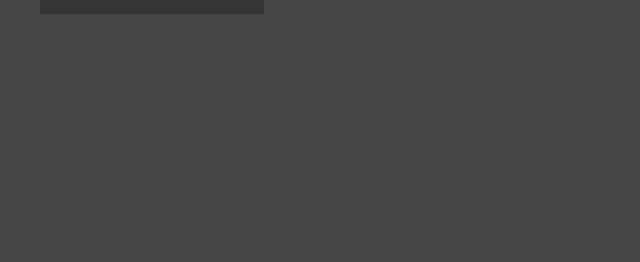
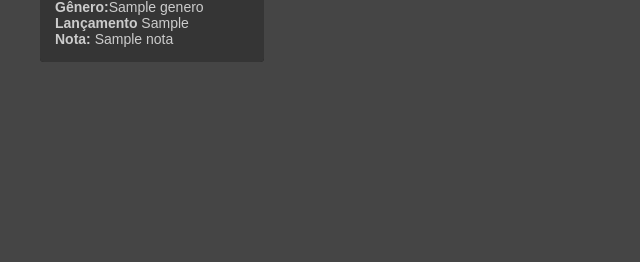
Before and after one commit to sophianaderf/catalogo-de-filmes, a Flask app: page /filme in a window 1280 px wide. Shown: the part 538-800 px from the top of the page, without its empty margins (0-640 px from the left). Run offline with Flask 3, Linux system fonts and the light colour scheme; a database or web service that is not in the repository returns one stand-in record (values such as "Sample title"); some libraries are stand-ins or nearby versions.

Commit message:
atualizando informações aula 21/10

```diff
--- a/templates/index.html
+++ b/templates/index.html
@@ -27,8 +27,15 @@
                 <div class="card-content">
                     <h3>{{ filme.titulo }}</h3>
                     <img src="{{ filme.capa_url }}" class="card-img">
+                    <p><strong>Gênero:</strong>{{ filme.genero }}</p>
+                    <p><strong>Lançamento</strong> {{ filme.ano_lancamento }}</p>
+                    <p><strong>Nota:</strong> {{ filme.nota }}</p>
                 </div>
             </div>
+             {% else %}
+                <div class="empty-message">
+                    <h3>Nenhum filme disponível</h3>
+                </div>
             {% endfor %}
         </div>
     </section>
```
